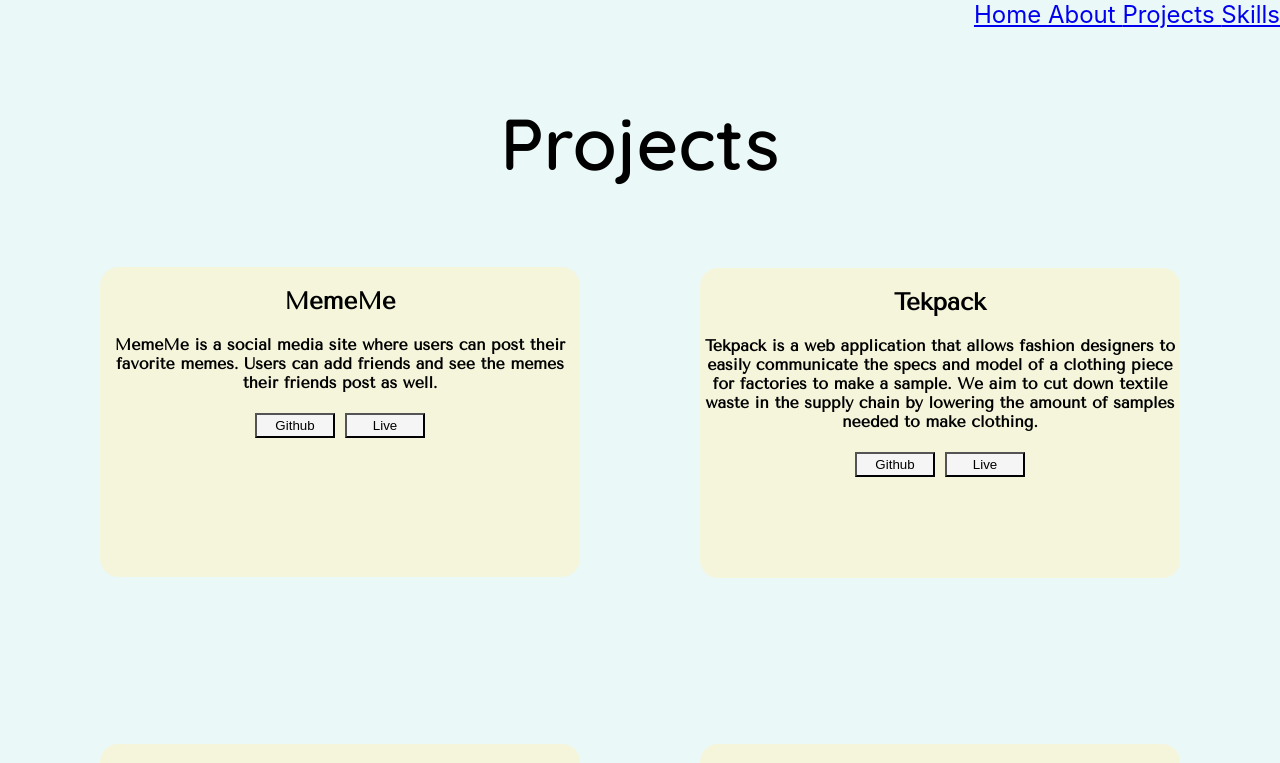
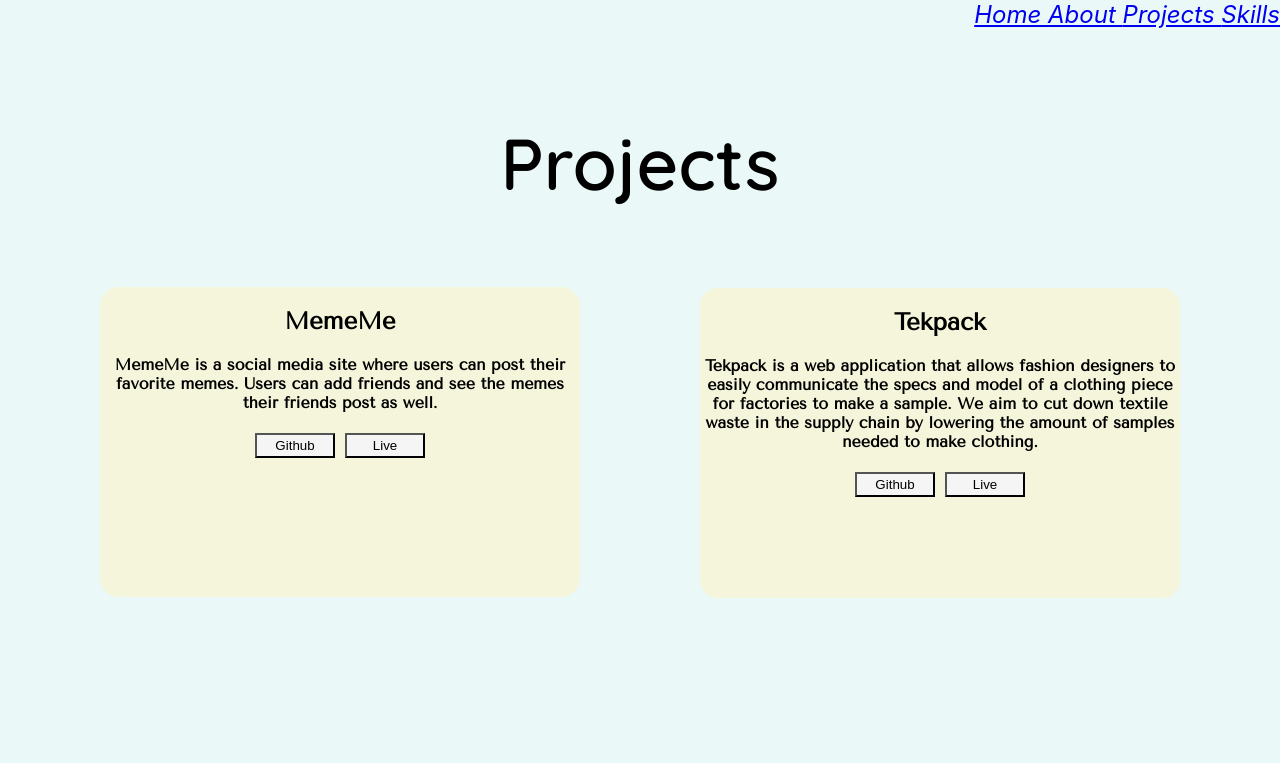
Before and after one commit to ojones311/personalwebsite, a React (Create React App) app in the folder personalwebsite/: page /projects in a window 1280 px wide. Shown: the top 763 px of the page. Built offline with nearby package versions, Linux system fonts and the light colour scheme.

Commit message:
added react spring and hover effects

```diff
--- a/personalwebsite/package.json
+++ b/personalwebsite/package.json
@@ -10,7 +10,8 @@
     "react": "^16.13.0",
     "react-dom": "^16.13.0",
     "react-router-dom": "^5.1.2",
-    "react-scripts": "3.4.0"
+    "react-scripts": "3.4.0",
+    "react-spring": "^8.0.27"
   },
   "scripts": {
     "start": "react-scripts start",
--- a/personalwebsite/src/App.css
+++ b/personalwebsite/src/App.css
@@ -10,6 +10,7 @@
 .full-body {
   height:100%;
   width:100%;
+  padding-right: 20px;
 }
 
 h1 {
--- a/personalwebsite/src/App.js
+++ b/personalwebsite/src/App.js
@@ -15,6 +15,7 @@ function App() {
         <div className='nav'>
           <NavBar />
         </div>
+        <br></br>
         <div>
           <Switch>
               <Route exact path= "/"
--- a/personalwebsite/src/Components/Home.jsx
+++ b/personalwebsite/src/Components/Home.jsx
@@ -21,10 +21,7 @@ class Home extends Component {
             quote: randomQuote
         })
     }
-    // redirectToGithub = () => {
-    //     console.log('clicked')
-    //     window.location.href = ('https://github.com/ojones311')
-    // }
+
     render(){
         const {quote} = this.state
         return(
--- a/personalwebsite/src/Components/Projects.jsx
+++ b/personalwebsite/src/Components/Projects.jsx
@@ -51,6 +51,7 @@ class Projects extends Component {
         console.log('redir to live')
     }
 
+
     render(){
         const {projectList} = this.state
         return(
--- a/personalwebsite/src/Styles/Home.css
+++ b/personalwebsite/src/Styles/Home.css
@@ -27,6 +27,7 @@
     height: auto;
     width: 500px;
     opacity: .85;
+
 }
 .main-card {
     padding: 20px;
--- a/personalwebsite/src/Styles/NavBar.css
+++ b/personalwebsite/src/Styles/NavBar.css
@@ -3,15 +3,9 @@
     font-size: x-large;
     height: 50px;
     width: 100%;
-
     color: rgb(7, 7, 52);
 }
 
-/* #tag {
-    text-align: left;
-    float: left;
-} */
-
-nav {
-    color: black;
+a {
+    font-style: italic;
 }
--- a/personalwebsite/src/Styles/Projects.css
+++ b/personalwebsite/src/Styles/Projects.css
@@ -33,6 +33,7 @@
 #MemeMe:hover {
     border-width: 2px;
     border-color: black;
+    transform: scaleY(1.15) scaleX(1.15)
 }
 
 #Winstagram {
@@ -50,6 +51,7 @@
 #Winstagram:hover {
     border-width: 2px;
     border-color: black;
+    transform: scaleY(1.15) scaleX(1.15)
 }
 
 #Tekpack {
@@ -69,6 +71,7 @@
 #Tekpack:hover {
     border-width: 2px;
     border-color: black;
+    transform: scaleY(1.15) scaleX(1.15)
 }
 
 #Twitter-Clone {
@@ -87,6 +90,7 @@
 #Twitter-Clone:hover {
     border-width: 2px;
     border-color: black;
+    transform: scaleY(1.15) scaleX(1.15)
 }
 
 .link-buttons {
```
Also changed, not shown: 1 other file (tests, documents, lock files or other folders).
